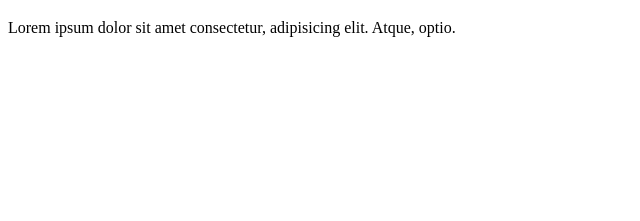
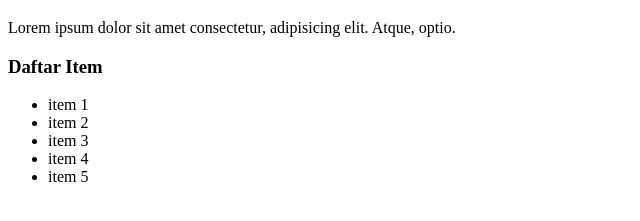
Before and after one commit to Ibnu-bot/belajarweb, a plain HTML site: page coba.html in a window 1280 px wide. Shown: the part 61-282 px from the top of the page, without its empty margins (0-640 px from the left). Drawn offline with Linux system fonts and the light colour scheme.

Commit message:
feat: add item list to coba.html

```diff
--- a/coba.html
+++ b/coba.html
@@ -8,5 +8,14 @@
 <body>
   <h1>Belajar HTML</h1>
   <p>Lorem ipsum dolor sit amet consectetur, adipisicing elit. Atque, optio.</p>
+
+  <h3>Daftar Item</h3>
+ <ul>
+  <li>item 1</li>
+  <li>item 2</li>
+  <li>item 3</li>
+  <li>item 4</li>
+  <li>item 5</li>
+ </ul>
 </body>
 </html>
```
